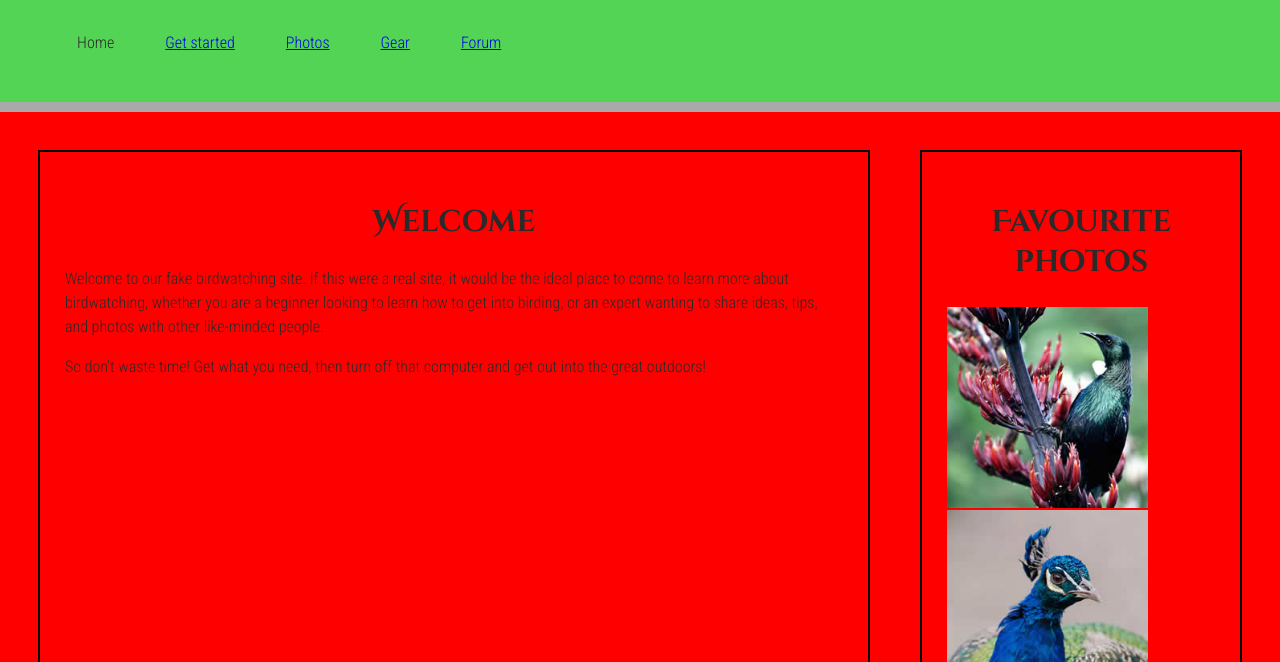
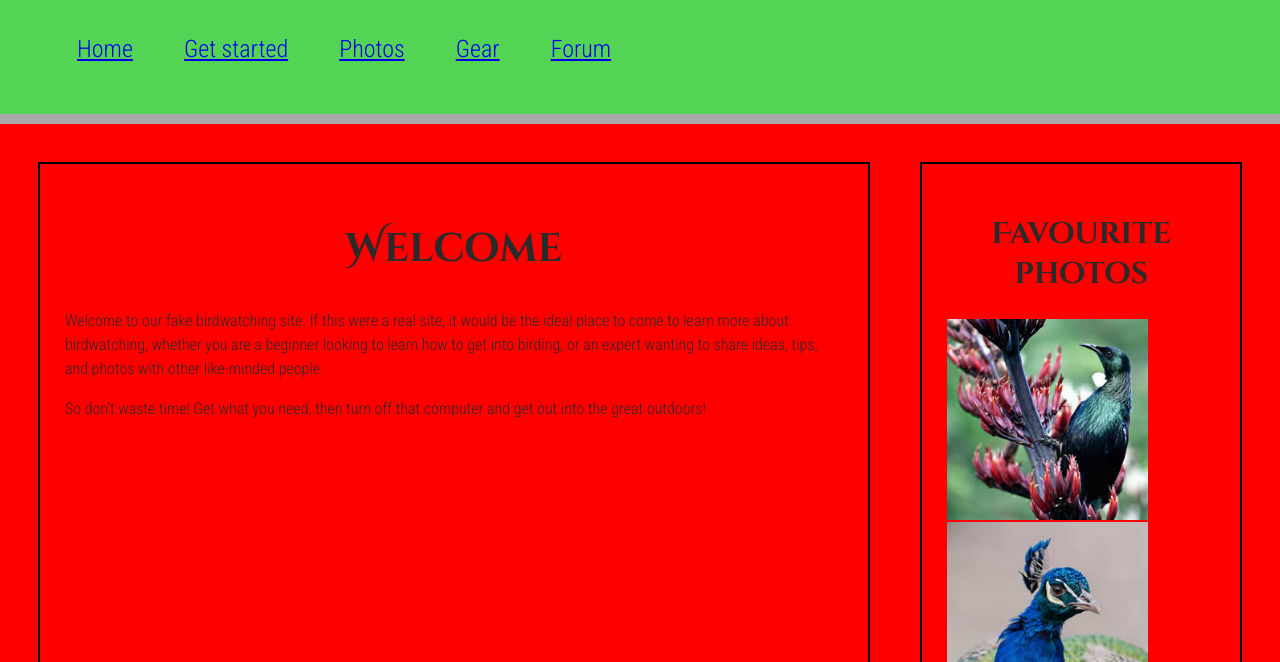
Before and after one commit to PolarBear6857/WeboveAplikace2, a plain HTML site: page index.html in a window 1280 px wide. Shown: the part 138-800 px from the top of the page. Drawn offline with Linux system fonts and the light colour scheme.

Commit message:
Update index.html

```diff
--- a/index.html
+++ b/index.html
@@ -15,16 +15,16 @@
     <header>
         <div>
             <div>
-                <div class="divSort"><h1 id="h1">Birdwatching</h1></div>
+                <div class="divSort"><h1 id="h1" style="font-size: 400%">Birdwatching</h1></div>
                 <div class="divSort"><img src="dove.png" alt="a simple dove logo" id="img1"></div>
             </div>
             <div>
                 <ul>
-                    <li><span>Home</span></li>
-                    <li><a href="#">Get started</a></li>
-                    <li><a href="#">Photos</a></li>
-                    <li><a href="#">Gear</a></li>
-                    <li><a href="#">Forum</a></li>
+                    <li><a href="#" style="font-size: 150%">Home</a></li>
+                    <li><a href="#" style="font-size: 150%">Get started</a></li>
+                    <li><a href="#" style="font-size: 150%">Photos</a></li>
+                    <li><a href="#" style="font-size: 150%">Gear</a></li>
+                    <li><a href="#" style="font-size: 150%">Forum</a></li>
                 </ul>
             </div>
         </div>
@@ -32,7 +32,7 @@
 
 <div id="divSort">
     <div id="welcome">
-        <h2>Welcome</h2>
+        <h2 style="font-size: 400%">Welcome</h2>
         <p>Welcome to our fake birdwatching site. If this were a real site, it would be the ideal place to come to learn more about birdwatching, whether you are a beginner looking to learn how to get into birding, or an expert wanting to share ideas, tips, and photos with other like-minded people.</p>
         <p>So don't waste time! Get what you need, then turn off that computer and get out into the great outdoors!</p>
     </div>
@@ -48,8 +48,8 @@
 
 
 <footer>
-    <p>This fake website example is CC0 — any part of this code may be reused in any way you wish. Original example written by Chris Mills, 2016.</p>
-    <p><a href="http://game-icons.net/lorc/originals/dove.html">Dove icon</a> by Lorc.</p>
+    <p style="font-size: 200%">This fake website example is CC0 — any part of this code may be reused in any way you wish. Original example written by Chris Mills, 2016.</p>
+    <p style="font-size: 200%"><a href="http://game-icons.net/lorc/originals/dove.html">Dove icon</a> by Lorc.</p>
 </footer>
 
 
```
